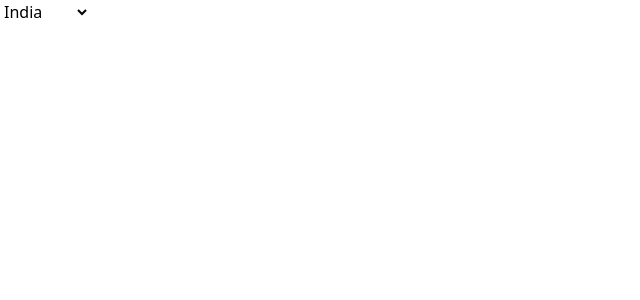
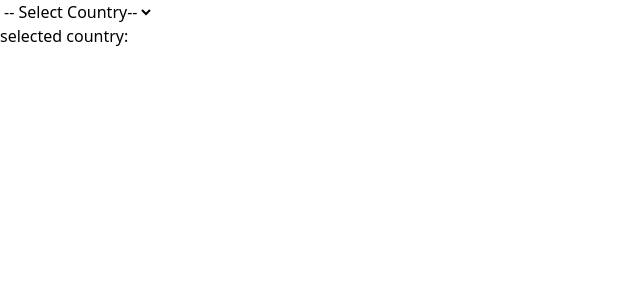
Before and after one commit to PraneethBunny123/All-App, a React (Vite) app: page / in a window 1280 px wide. Shown: the top 300 px of the page, without its empty margins (0-640 px from the left). Built offline with nearby package versions, Linux system fonts and the light colour scheme.

Commit message:
Added extra logic to the component

```diff
--- a/src/project-apps/Dropdown/Dropdown.jsx
+++ b/src/project-apps/Dropdown/Dropdown.jsx
@@ -8,15 +8,16 @@ export default function Dropdown() {
         setSelectedCountry(e.target.value)
     }
 
-    console.log(selectedCountry)
 
     return (
         <div>
-            <select value={selectedCountry} onChange={handleOnChange}>
+            <select value={selectedCountry} onChange={handleOnChange} >
+                <option value='' disabled>-- Select Country--</option>
                 {COUNTRIES.map(country => (
-                    <option key={country}>{country}</option>
+                    <option key={country} value={country}>{country}</option>
                 ))}
             </select>
+            <p>selected country: {selectedCountry}</p>
         </div>
     )
 }
```
